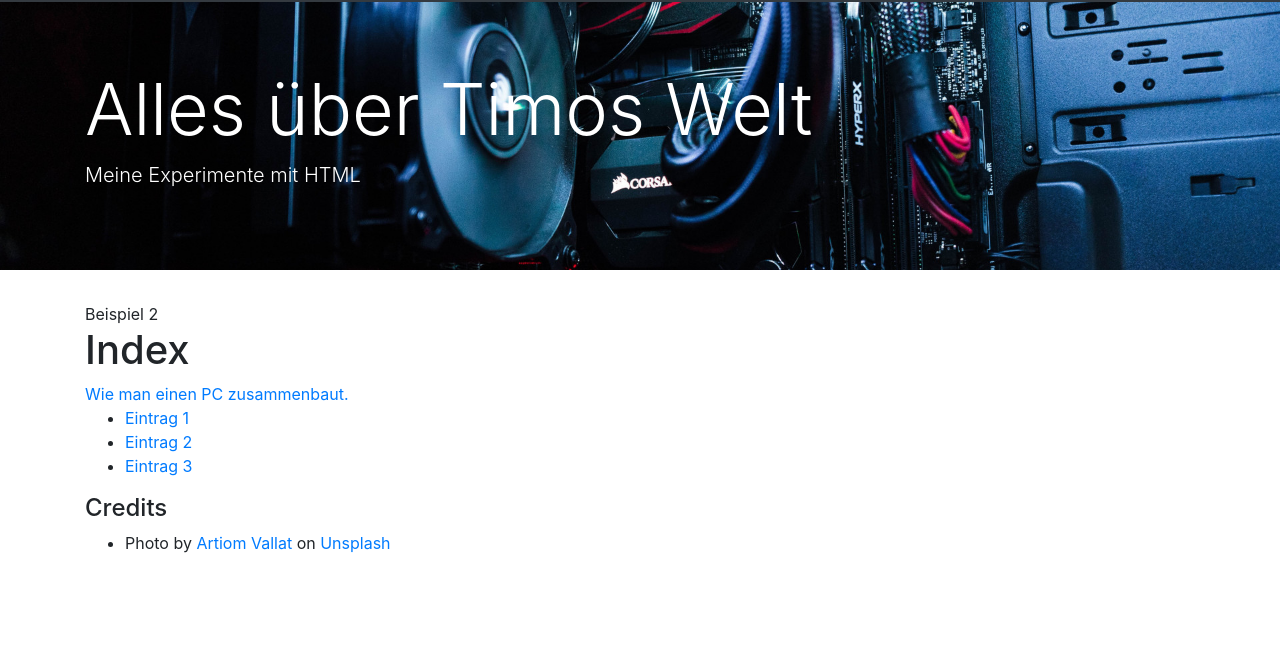
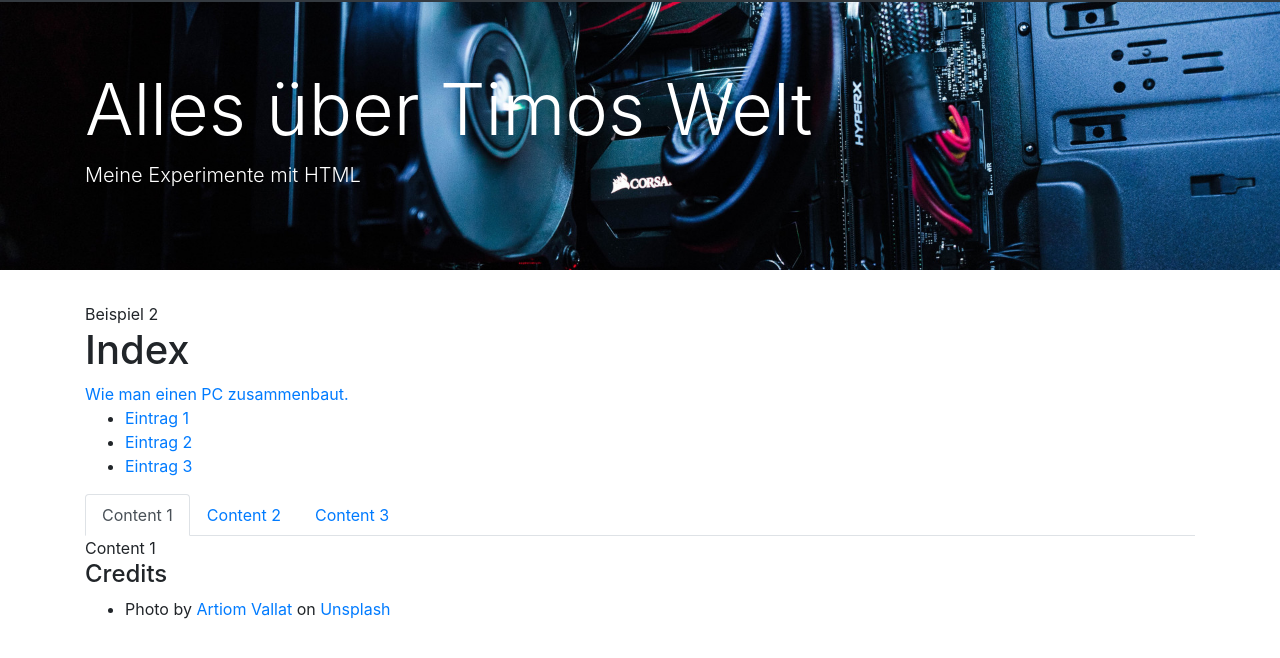
Before and after one commit to timobell/timobell.github.io, a plain HTML site: page index.html in a window 1280 px wide. Shown: the part 54-712 px from the top of the page. Drawn offline with nearby package versions, Linux system fonts and the light colour scheme.

Commit message:
keine ahnung

```diff
--- a/index.html
+++ b/index.html
@@ -22,7 +22,7 @@
         </button>
         <div class="collapse navbar-collapse" id="collapsibleNavId">
             <ul class="navbar-nav mr-auto mt-2 mt-lg-0">
-                <li class="nav-item ">
+                <li class="nav-item">
                     <a class="nav-link" href="pc_bau.html">PC-BAU <span class="sr-only">(current)</span></a>
                 </li>
                 <li class="nav-item">
@@ -72,6 +72,33 @@
     </div>
 
     <div class="container">
+        <ul class="nav nav-tabs nav-stacked" role="tablist">
+            <li class="nav-item" role="presentation">
+                <a class="nav-link active" id="content1-tab" data-bs-toggle="tab" href="#content1" role="tab" aria-controls="content1" aria-selected="true">Content 1</a>
+            </li>
+            <li class="nav-item" role="presentation">
+                <a class="nav-link" id="content2-tab" data-bs-toggle="tab" href="#content2" role="tab" aria-controls="content2" aria-selected="false">Content 2</a>
+            </li>
+            <li class="nav-item" role="presentation">
+                <a class="nav-link" id="content3-tab" data-bs-toggle="tab" href="#content3" role="tab" aria-controls="content3" aria-selected="false">Content 3</a>
+            </li>
+        </ul>
+        <div class="tab-content" id="myTabContent">
+            <div class="tab-pane fade show active" id="content1" role="tabpanel" aria-labelledby="content1-tab">
+                Content 1
+            </div>
+
+            <div class="tab-pane fade" id="content2" role="tabpanel" aria-labelledby="content2-tab">
+                content 2
+            </div>
+
+            <div class="tab-pane fade" id="content3" role="tabpanel" aria-labelledby="content3-tab">
+                content 3
+            </div>
+        </div>
+    </div>
+
+    <div class="container">
         <h4>Credits</h4>
         <ul>
             <li><span>Photo by <a href="https://unsplash.com/@virussinside?utm_source=unsplash&amp;utm_medium=referral&amp;utm_content=creditCopyText">Artiom Vallat</a> on <a href="https://unsplash.com/s/photos/gaming-pc?utm_source=unsplash&amp;utm_medium=referral&amp;utm_content=creditCopyText">Unsplash</a></span></li>
```
